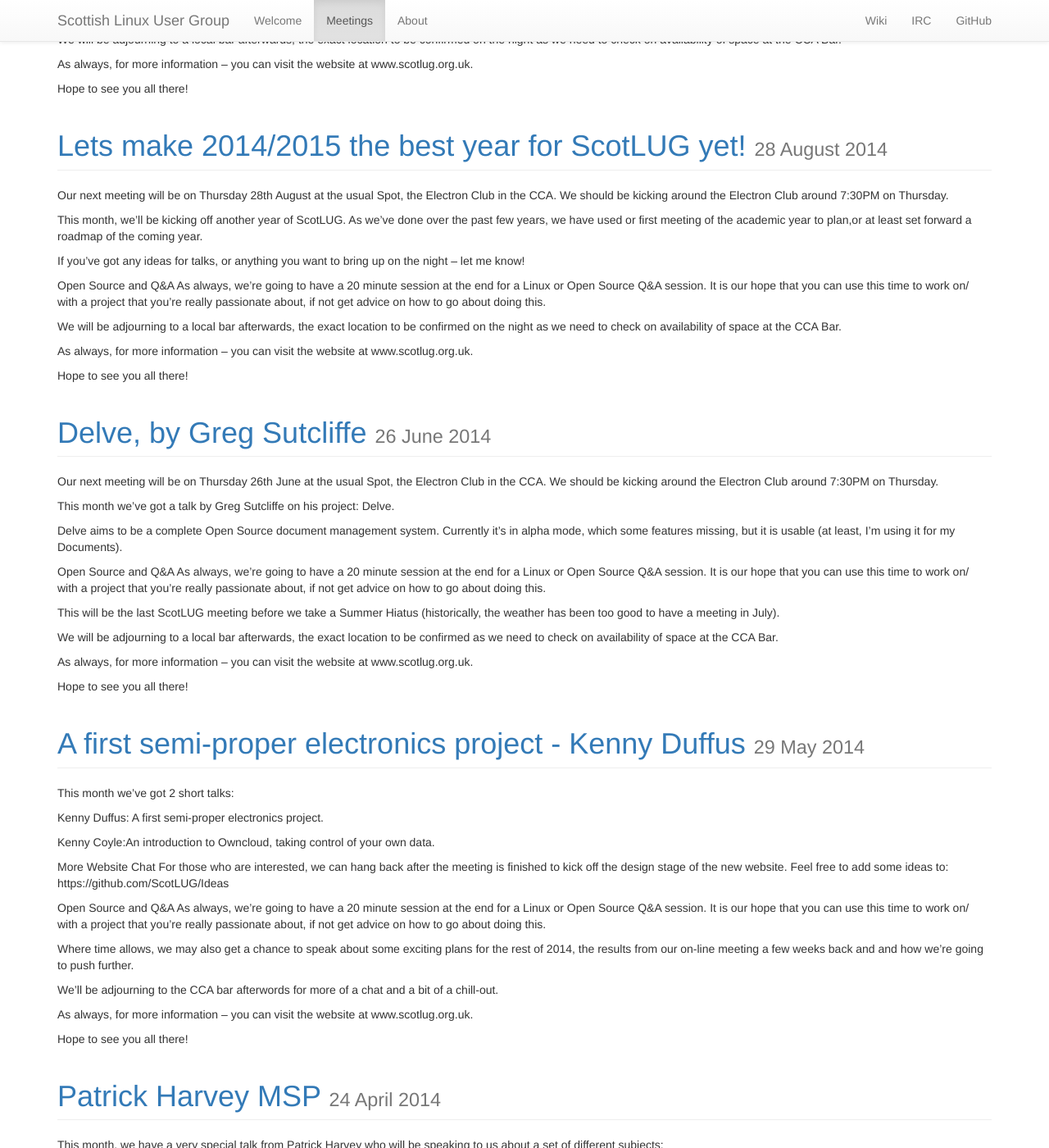
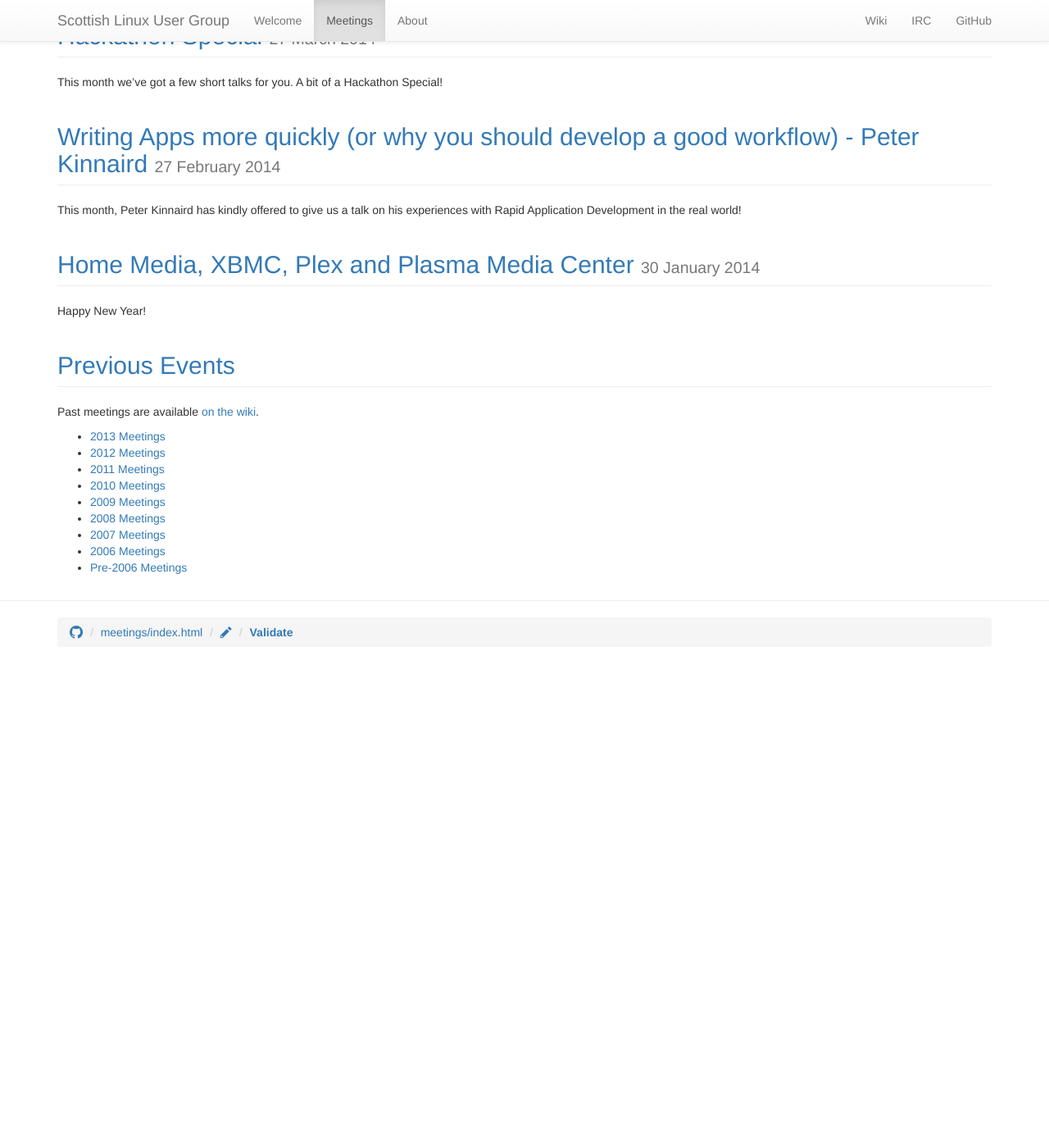
Before and after one commit to ScotLUG/scotlug.github.io, a Jekyll site: the page built from meetings/index.html, in a window 1280 px wide and 1400 px high, scrolled down 1454 px. Shown: the whole window at 82% size. Built offline with Jekyll 4.4.1, drawn with Linux system fonts in a browser that asks for light colours; after the commit the page ends 2263 px from its top, so only the background shows below that; some of the changed text lies outside the part shown.

Commit message:
Remove some headers
- Remove some clutter.
- Pages should contain only one <h1> as a top-level header.

```diff
--- a/index.markdown
+++ b/index.markdown
@@ -8,18 +8,12 @@
 
 ---
 
-## Meetings
-
 {% assign meeting = site.categories.meetings.first %}
 The next meeting, **[{{ meeting.title }}]({{ meeting.url }})**, is on {{ meeting.date | date: "%A, %-d %B" }}.
 
 Meetings are held at 19:00, every last Thursday of the month, at the [Electron Club][].  Check out our past meetings, what’s on this month, and what might be coming up on our [meetings](/meetings) page.
 
-## Communication
-
 Our IRC channel, [#scotlug][], is usually busy and helpful.  There is a [mailing list][] for general announcements.
-
-## Other Linux User Groups
 
 In addition to Glasgow, [Falkirk][] and [Edinburgh][] both have active Linux User Groups.  The [UK Linux User Groups organisation][] has a list of other [user groups across Scotland][].
 
--- a/meetings/index.html
+++ b/meetings/index.html
@@ -7,21 +7,19 @@
 
 ---
 
-<h2>Location</h2>
-
 <p>People gather and meet in the Electron Club (<a href="https://www.openstreetmap.org/way/60085920">CCA, 350 Sauchiehall Street, Glasgow, G2 3JD</a>) at around 19:00, and talks start at 19:30. We move across to the CCA Terrace Bar at around 21:00.</p>
 
 {% include map.html %}
 
 {% for meeting in site.categories.meetings %}
 <article>
-  <h1 class="page-header"><a href="{{ meeting.url }}">{{ meeting.title }}</a> <small><time datetime="{{ meeting.date | date_to_xmlschema }}">{{ meeting.date | date_to_long_string }}</time></small></h1>
-  {{ meeting.content }}
+  <h2 class="page-header"><a href="{{ meeting.url }}">{{ meeting.title }}</a> <small><time datetime="{{ meeting.date | date_to_xmlschema }}">{{ meeting.date | date_to_long_string }}</time></small></h2>
+  {{ meeting.excerpt }}
 </article>
 {% endfor %}
 
 <article>
-  <h1 class="page-header"><a href="http://www.scotlug.org.uk/wiki/Meetings">Previous Events</a></h1>
+  <h2 class="page-header"><a href="http://www.scotlug.org.uk/wiki/Meetings">Previous Events</a></h2>
   <p>Past meetings are available <a href="http://www.scotlug.org.uk/wiki/Meetings">on the wiki</a>.</p>
   <ul>
     <li><a href="http://www.scotlug.org.uk/wiki/2013_Meetings">2013 Meetings</a></li>
```
